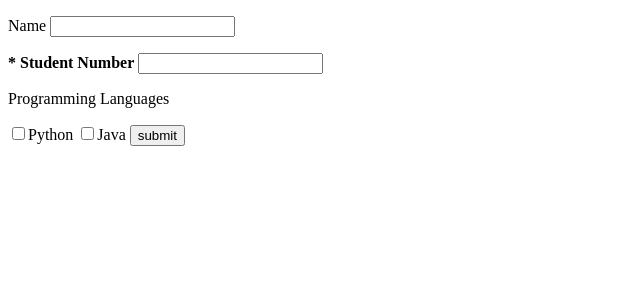
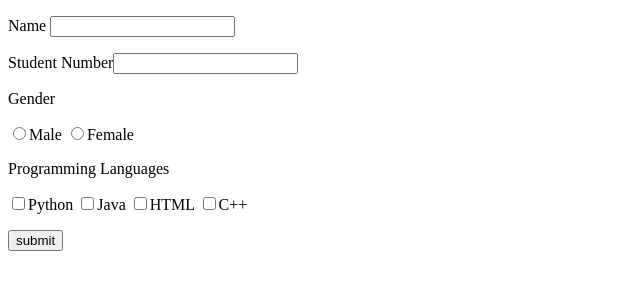
Before and after one commit to CSID-DGU/2024-2-OSSPrac, a Flask app: page / in a window 1280 px wide. Shown: the top 300 px of the page, without its empty margins (0-640 px from the left). Run offline with Flask 3, Linux system fonts and the light colour scheme.

Commit message:
gender, languages 추가

```diff
--- a/Subject3_1/ex4.py
+++ b/Subject3_1/ex4.py
@@ -12,6 +12,7 @@ def result():
        result=dict()
        result['Name']=request.form.get('name')
        result['StudentNumber']=request.form.get('StudentNumber')
+       result['Gender'] = request.form.getlist('gender')
        result['languages'] = request.form.getlist('languages')
        result['languages'] =  ','.join(result['languages'])
        return render_template('result.html',result=result)
--- a/Subject3_1/templates/input.html
+++ b/Subject3_1/templates/input.html
@@ -3,10 +3,22 @@
 <body>
     <form action="/result" method="POST">
         <p>Name <input type='text' name='name'></p>
-        <p><b>* Student Number</b> <input type='text' id='StudentNumber' name='StudentNumber' /></p>
+        <p>Student Number<input type='text' id='StudentNumber' name='StudentNumber' /></p>
+
+        <p>Gender</p>
+        <p>
+        <label><input type = "radio" value = "Male"  name = "gender"/>Male</label>
+        <label><input type = "radio" value = "Female"  name = "gender"/>Female</label>
+        </p>
+
         <p> Programming Languages</p>
+        <p>
         <label><input type = "checkbox" value = "Python"  name = "languages"/>Python</label>
         <label><input type = "checkbox" value = "Java" name = "languages"/>Java</label>
+        <label><input type = "checkbox" value = "HTML" name = "languages"/>HTML</label>
+        <label><input type = "checkbox" value = "C++" name = "languages"/>C++</label>
+        </p>
+
         <button type='submit' name='submit' value='submit'>submit</button>
     </form>
 </body>
```
